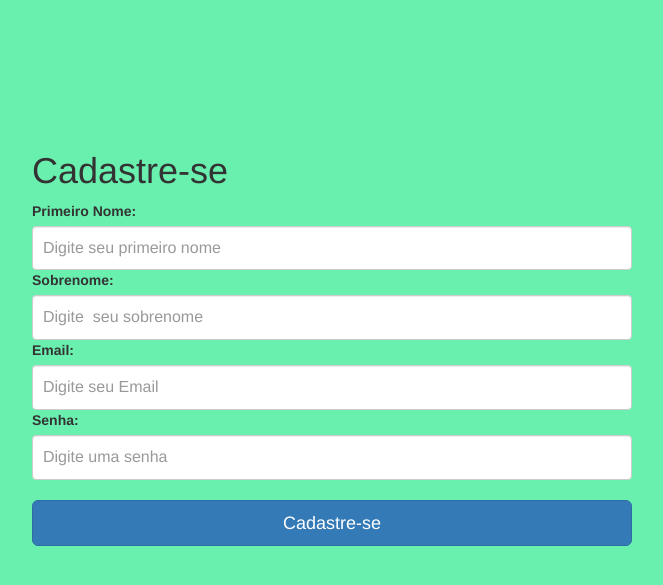
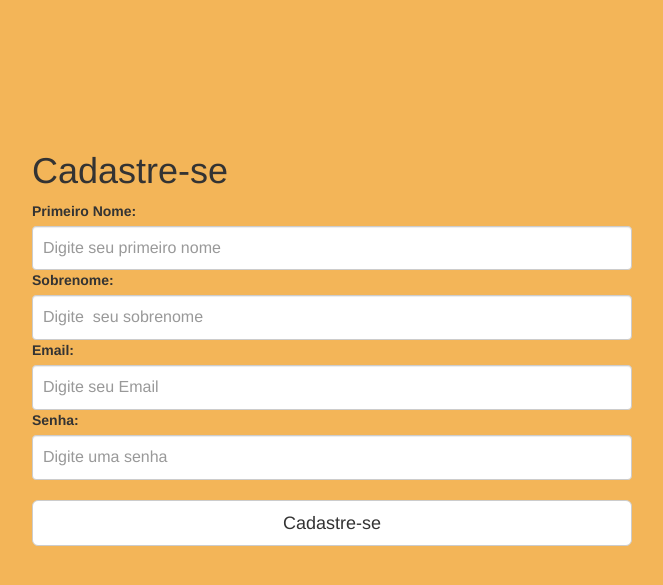
Before and after one commit to DanylloCarlos/projectENGSOFT, a PHP site: page /signUp.php in a window 1280 px wide. Shown: the top 585 px of the page, without its empty margins (308-971 px from the left). Run offline with PHP 8.4, Linux system fonts and the light colour scheme.

Commit message:
Link cadastre-se linked a página signUp.php

```diff
--- a/css/signUp.css
+++ b/css/signUp.css
@@ -11,7 +11,7 @@ and open the template in the editor.
 body {
   padding-top: 40px;
   padding-bottom: 40px;
-  background-color: #69f0ae;
+  background-color: #f3b558;
 }
 
 .form-signUp{
@@ -36,5 +36,5 @@ body {
   z-index: 2;
 }
 .container{
-    background-color:#69f0ae;
+    background-color:#f3b558;
 }
--- a/home.php
+++ b/home.php
@@ -72,7 +72,7 @@ and open the template in the editor.
                                     <input class="form-control" name="password" placeholder="Senha" type="text">
                                 </div>
                                 <div style="margin-left: 35px;">
-                                    <a href="#" target="_blank">Cadastre-se </a>
+                                    <a href="signUp.php" target="_blank">Cadastre-se </a>
                                     <a href="#" target="_blank">&nbsp; Esqueceu a senha?</a>
                                 </div>
                                 <button class="btn btn-default pull-right" type="submit">Sign In</button>
--- a/signUp.php
+++ b/signUp.php
@@ -34,7 +34,7 @@ and open the template in the editor.
                         <input type="password" class="form-control" name="password" placeholder="Digite uma senha" required>
 
                         </br>
-                        <button class="btn btn-lg btn-primary btn-block" type="submit">Cadastre-se</button>
+                        <button class="btn btn-lg btn-default btn-block" type="submit">Cadastre-se</button>
                 </form><!-- form-signUp -->
     </div> <!-- /container -->
   </body>
```
Also changed, not shown: css/home.css (line endings or trailing spaces), css/loginNavbar.css (line endings or trailing spaces).
